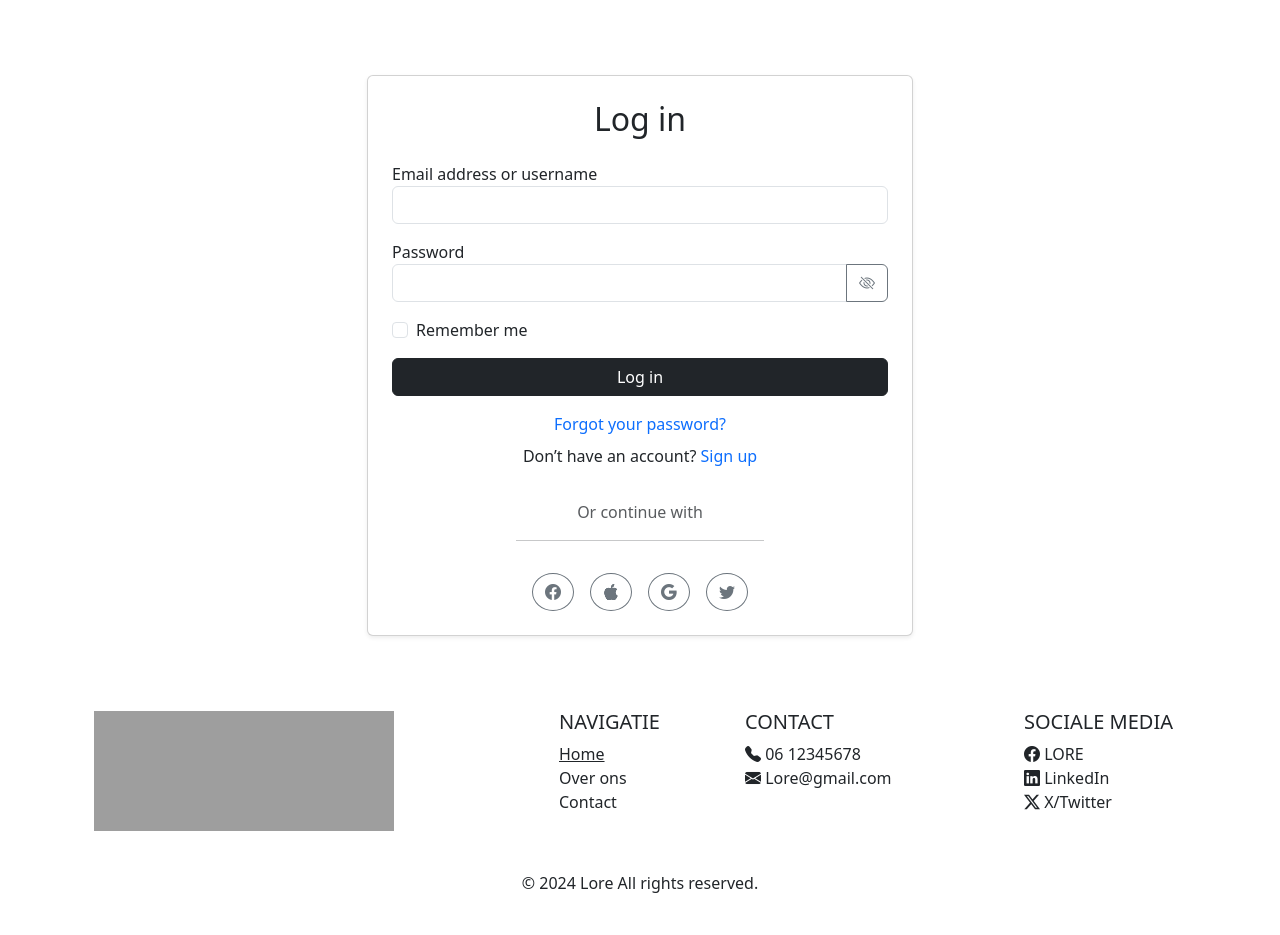
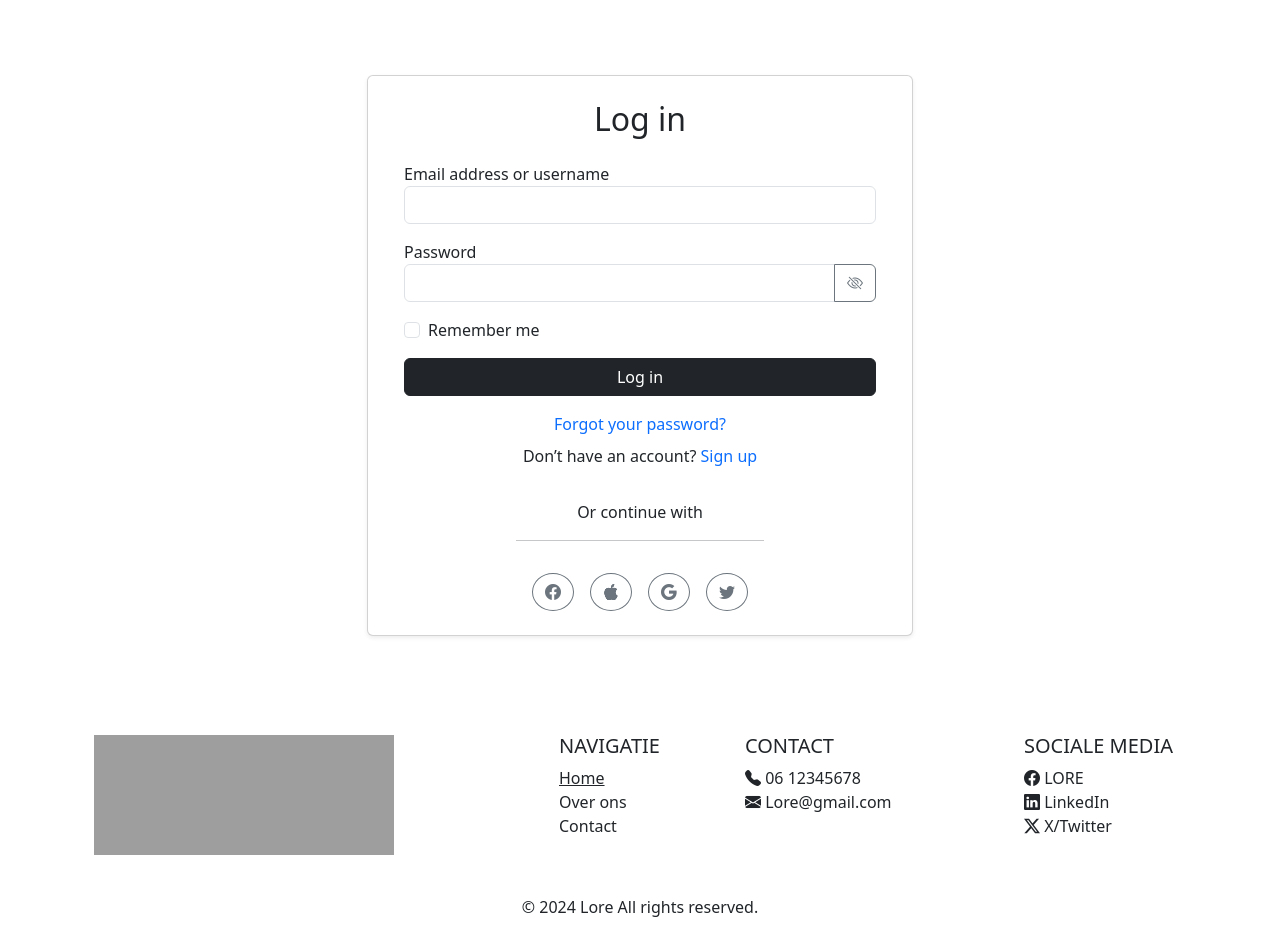
Before and after one commit to horizoncollege/portfolio-kapsalon-q3r243te5trhyju, a PHP site: page /login_pagina.php in a window 1280 px wide. Shown: the part 98-1033 px from the top of the page. Before the commit the page ends 991 px from the top, so only its background shows below. Run offline with PHP 8.4, Linux system fonts and the light colour scheme; grey boxes are pictures that could not be loaded.

Commit message:
refactor login page layout for improved structure and styling

```diff
--- a/Kapsalon/Css/style.css
+++ b/Kapsalon/Css/style.css
@@ -41,7 +41,6 @@ body {
 }
 
 .footer {
-    padding: 20px 0;
     width: 100%;
     text-align: center;
     margin-top: auto;
--- a/Kapsalon/Pages/home.php
+++ b/Kapsalon/Pages/home.php
@@ -28,6 +28,7 @@
             </div>
         </div>
     </section>
+
     <?php include 'templates/footer.html'; ?>
 
 </body>
--- a/Kapsalon/Pages/login_pagina.php
+++ b/Kapsalon/Pages/login_pagina.php
@@ -5,24 +5,25 @@
 
     <?php include 'templates/navbar.html'; ?>
 
-    <div class="container text-dark mt-5 mb-5">
+    <!-- Main content with bg-green -->
+    <div class="bg-green text-dark py-5">
+        <div class="container">
             <div class="row justify-content-center">
-            <div class="col-md-6 mt-4">
+                <div class="col-md-6 mt-4 mb-4">
                     <!-- Login Form Container -->
                     <div class="card shadow-sm p-4">
-                    <h2 class="text-center mb-4">Log in</h2>
+                        <h2 class="text-center mb-4 text-dark">Log in</h2>
 
-                    <div class="containter">
-
+                        <div class="container">
                             <!-- Login Form -->
                             <form action="login/login.php" method="post" id="loginForm">
                                 <div class="form-group mb-3">
-                            <label for="gebruikersnaam">Email address or username</label>
+                                    <label for="gebruikersnaam" class="text-dark">Email address or username</label>
                                     <input type="text" class="form-control custom-focus" id="gebruikersnaam" name="gebruikersnaam" required>
                                 </div>
 
                                 <div class="form-group mb-3">
-                            <label for="wachtwoord">Password</label>
+                                    <label for="wachtwoord" class="text-dark">Password</label>
                                     <div class="input-group">
                                         <input type="password" class="form-control custom-focus" id="wachtwoord" name="wachtwoord" required>
                                         <button type="button" class="btn btn-outline-secondary" id="togglePassword">
@@ -33,26 +34,25 @@
 
                                 <div class="form-check mb-3">
                                     <input type="checkbox" class="form-check-input custom-focus" id="rememberMe">
-                            <label class="form-check-label" for="rememberMe">Remember me</label>
+                                    <label class="form-check-label text-dark" for="rememberMe">Remember me</label>
                                 </div>
 
                                 <button type="submit" class="btn btn-dark w-100 mb-3">Log in</button>
 
                                 <p class="text-center mb-2">
-                            <a href="#" class="text-decoration-none">Forgot your password?</a>
+                                    <a href="#" class="text-decoration-none ">Forgot your password?</a>
                                 </p>
 
                                 <p class="text-center">
                                     Don’t have an account? <a href="signup.php" class="text-decoration-none">Sign up</a>
                                 </p>
                             </form>
-
                         </div>
 
                         <!-- Divider -->
                         <div class="text-center my-3">
-                        <span class="text-muted">Or continue with</span>
-                        <hr class="w-50 mx-auto">
+                            <span class="text-dark">Or continue with</span>
+                            <hr class="w-50 mx-auto bg-dark">
                         </div>
 
                         <!-- Social Login Buttons -->
@@ -74,6 +74,7 @@
                 </div>
             </div>
         </div>
+    </div>
 
     <?php include 'templates/footer.html'; ?>
 </body>
```
Lines whose indentation alone changed are shown as unchanged.
